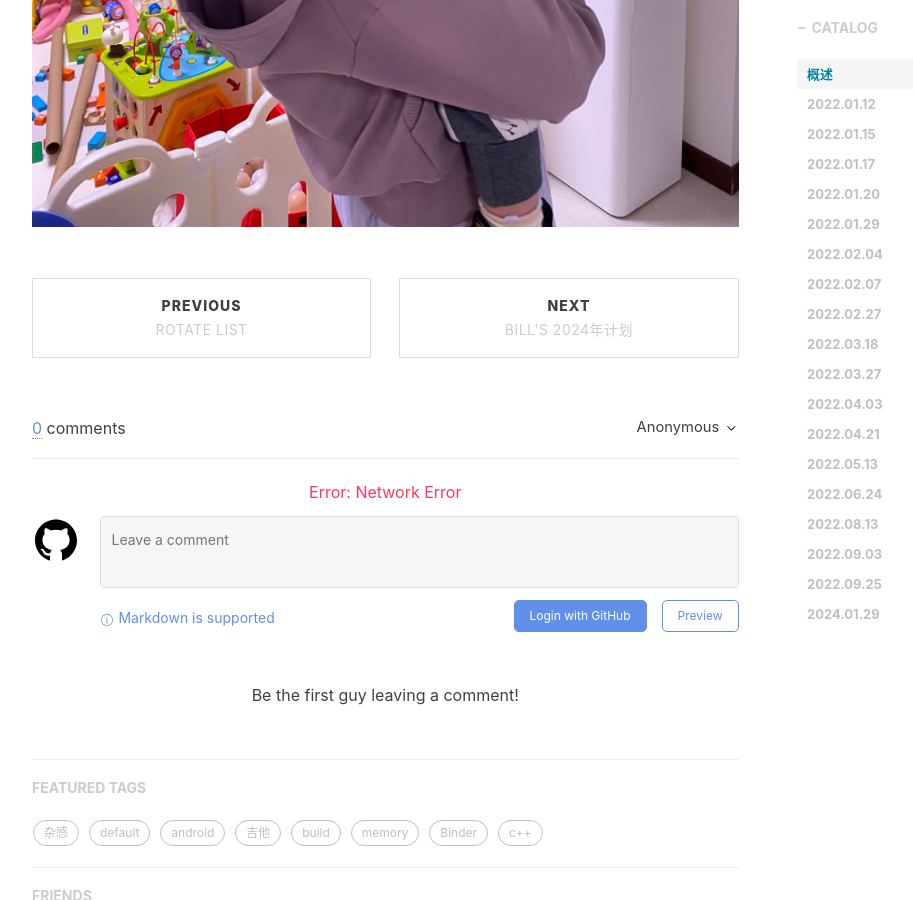
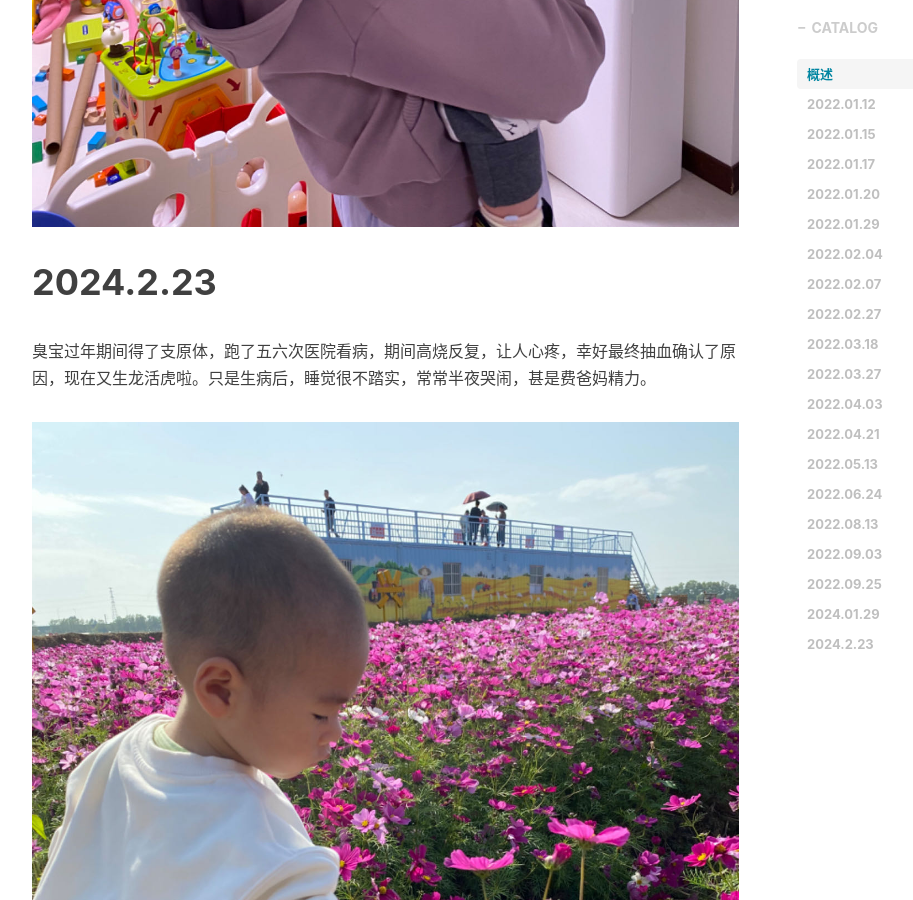
Before and after one commit to ProgrammerBill/ProgrammerBill.github.io, a Jekyll site: the page built from _posts/life/2022-05-15-Bill's Baby.md, in a window 1280 px wide and 900 px high, scrolled down 4070 px. Shown: the whole window, without its empty margins (233-1146 px from the left). Built offline with Jekyll 4.4.1, drawn with Linux system fonts in a browser that asks for light colours; nearby versions of some CDN libraries; comment, search, counter and statistics services are not loaded.

Commit message:
add new blog by auto robot

```diff
--- a/_posts/life/2022-05-15-Bill's Baby.md
+++ b/_posts/life/2022-05-15-Bill's Baby.md
@@ -89,3 +89,9 @@ title: Bill's Baby
 # 2024.01.29
 
 ![臭宝戴着水果的塑料当帽子](/img/bill/in-posts/images/WEBRESOURCE7716e1519a4925aeb75fd44437146d941703491038.jpg)
+
+# 2024.2.23
+
+臭宝过年期间得了支原体，跑了五六次医院看病，期间高烧反复，让人心疼，幸好最终抽血确认了原因，现在又生龙活虎啦。只是生病后，睡觉很不踏实，常常半夜哭闹，甚是费爸妈精力。
+
+![过年带臭宝去看花](/img/bill/in-posts/images/WEBRESOURCEb5156244625365827641014889218e341591310512.jpg)
```
Also changed, not shown: img/bill/in-posts/images/WEBRESOURCEb5156244625365827641014889218e341591310512.jpg (added).
